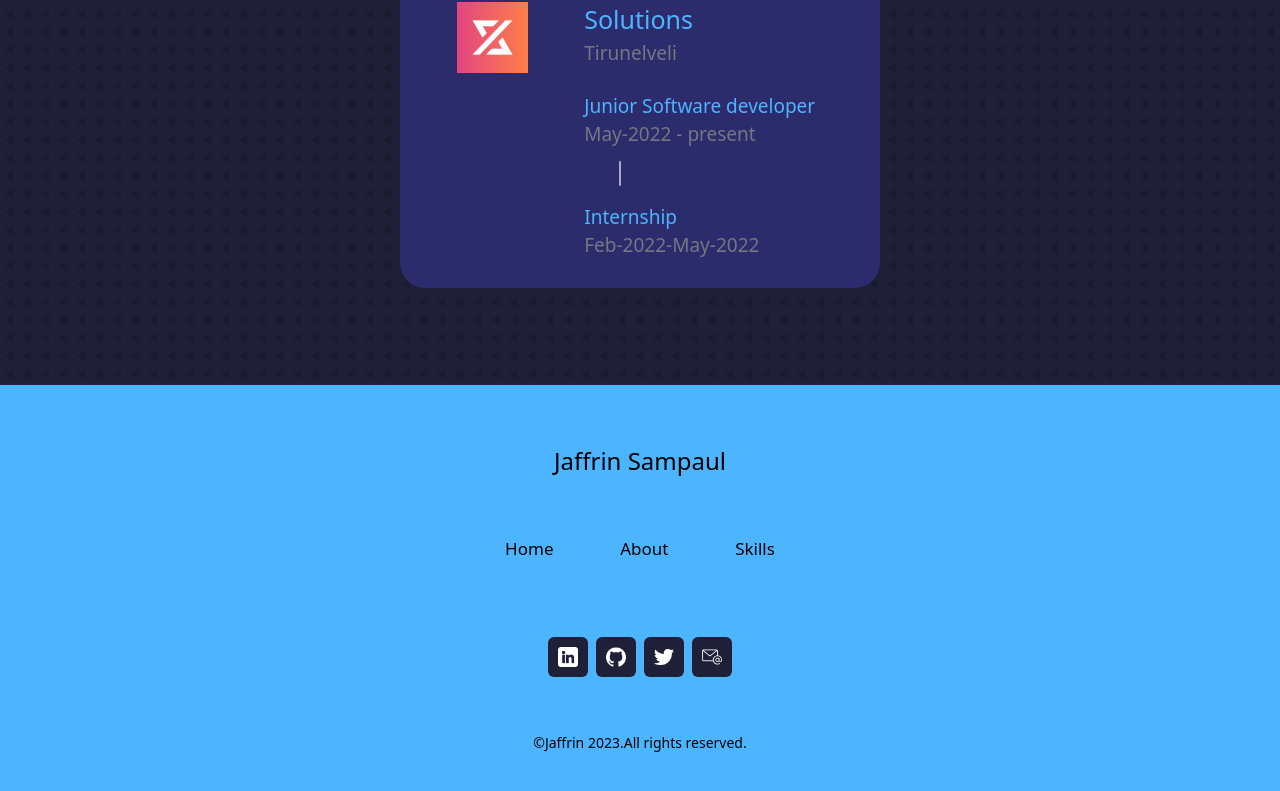
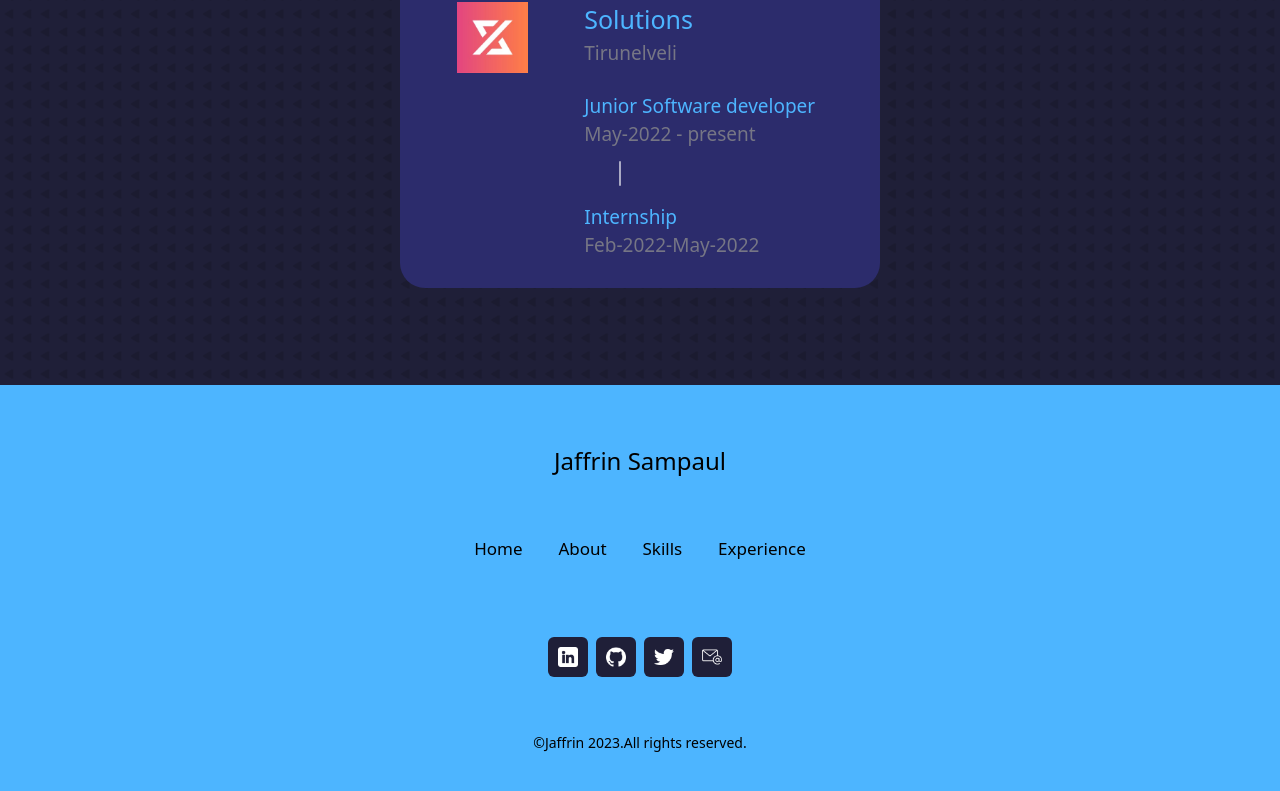
Before and after one commit to Jaffrinsampaul/portfolio, a React (Create React App) app: page / in a window 1280 px wide. Shown: the part 1831-2622 px from the top of the page. Built offline with nearby package versions, Linux system fonts and the light colour scheme.

Commit message:
footer button navigation

```diff
--- a/src/Container/Footer/Footer.tsx
+++ b/src/Container/Footer/Footer.tsx
@@ -7,6 +7,14 @@ import { Url } from "../../Utills/socialMediaUrl";
 import { mailSubject } from "../../Utills/MockData";
 
 const Footer = () => {
+  function navigateToDiv(tagName: string) {
+    const tagOffset: any = document.getElementById(tagName)?.offsetTop;
+    document.getElementById("#mainDiv");
+    window.scrollTo({
+      top: tagOffset - 100,
+      behavior: "smooth",
+    });
+  }
   return (
     <>
       <div
@@ -20,18 +28,30 @@ const Footer = () => {
             />
           </div>
           <div className="w-[70%] h-[20%] flex justify-evenly ">
+            <div onClick={() => navigateToDiv("Home")}>
               <CustomText
                 text="Home"
                 style="transition duration-s hover:duration-150 hover:text-white text-[17px] cursor-pointer"
               />
+            </div>
+            <div onClick={() => navigateToDiv("About")}>
               <CustomText
                 text="About"
                 style="transition duration-s hover:duration-150 hover:text-white text-[17px] cursor-pointer"
               />
+            </div>
+            <div onClick={() => navigateToDiv("Skill")}>
               <CustomText
                 text="Skills"
                 style="transition duration-s hover:duration-150 hover:text-white text-[17px] cursor-pointer"
               />
+            </div>
+            <div onClick={() => navigateToDiv("Experience")}>
+              <CustomText
+                text="Experience"
+                style="transition duration-s hover:duration-150 hover:text-white text-[17px] cursor-pointer"
+              />
+            </div>
           </div>
           <div className="w-[35%] flex justify-evenly">
             <a href={Url.linkedIn} target="_blank" rel="noreferrer">
@@ -83,7 +103,11 @@ const Footer = () => {
                 />
               </div>
             </a>
-            <a href={`mailto:${Url.mailTo}?subject=${mailSubject}`} target="_blank" rel="noreferrer">
+            <a
+              href={`mailto:${Url.mailTo}?subject=${mailSubject}`}
+              target="_blank"
+              rel="noreferrer"
+            >
               <div
                 className="w-[40px] h-[40px] bg-[#1f1f38] flex
               justify-center items-center rounded-md transition duration-s hover:duration-150
@@ -101,8 +125,14 @@ const Footer = () => {
               </div>
             </a>
           </div>
-          <div className=" flex justify-center items-end" style={{height:"15%"}}>
-            <CustomText text="©Jaffrin 2023.All rights reserved." style="text-sm"/>
+          <div
+            className=" flex justify-center items-end"
+            style={{ height: "15%" }}
+          >
+            <CustomText
+              text="©Jaffrin 2023.All rights reserved."
+              style="text-sm"
+            />
           </div>
         </div>
       </div>
```
Lines whose indentation alone changed are shown as unchanged.
